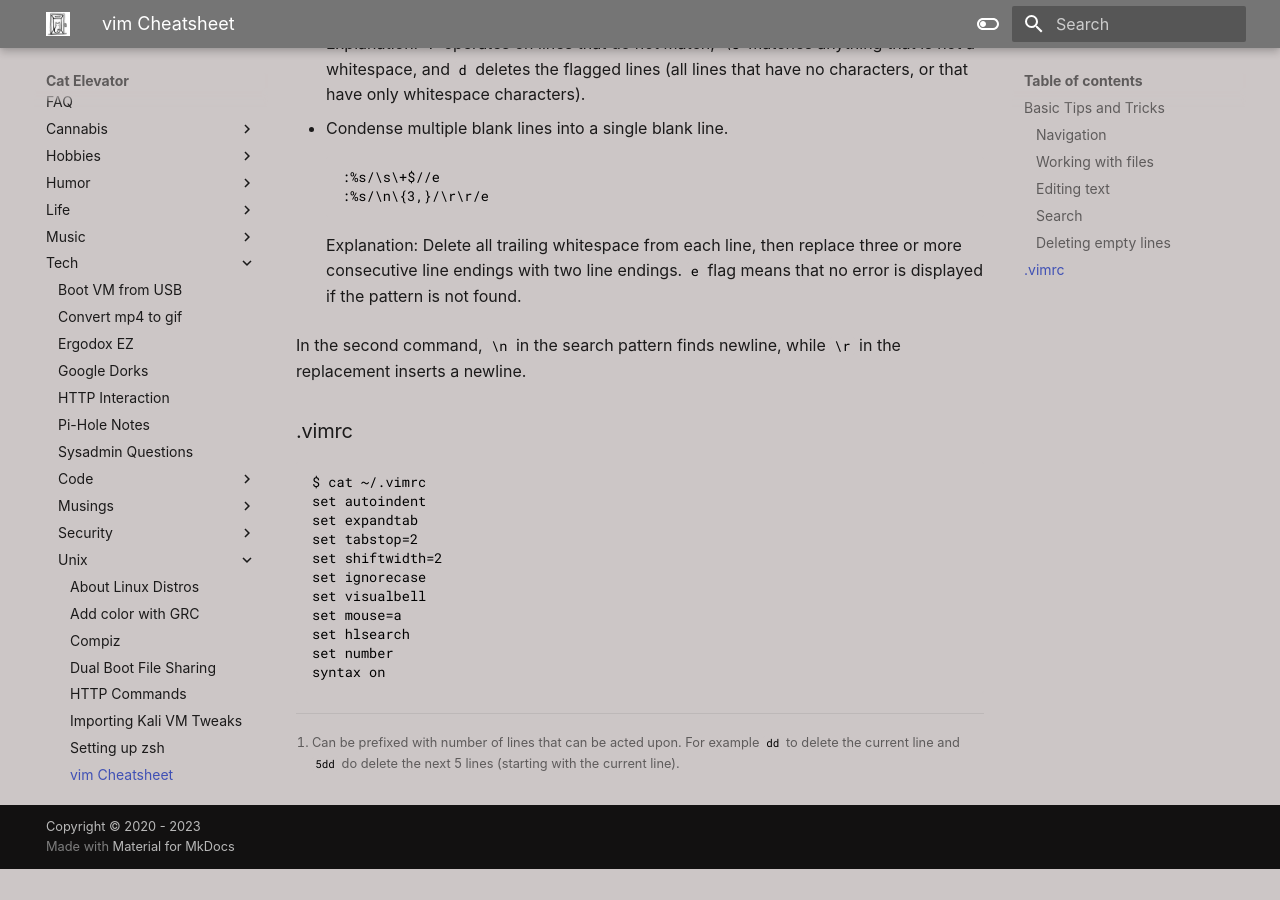
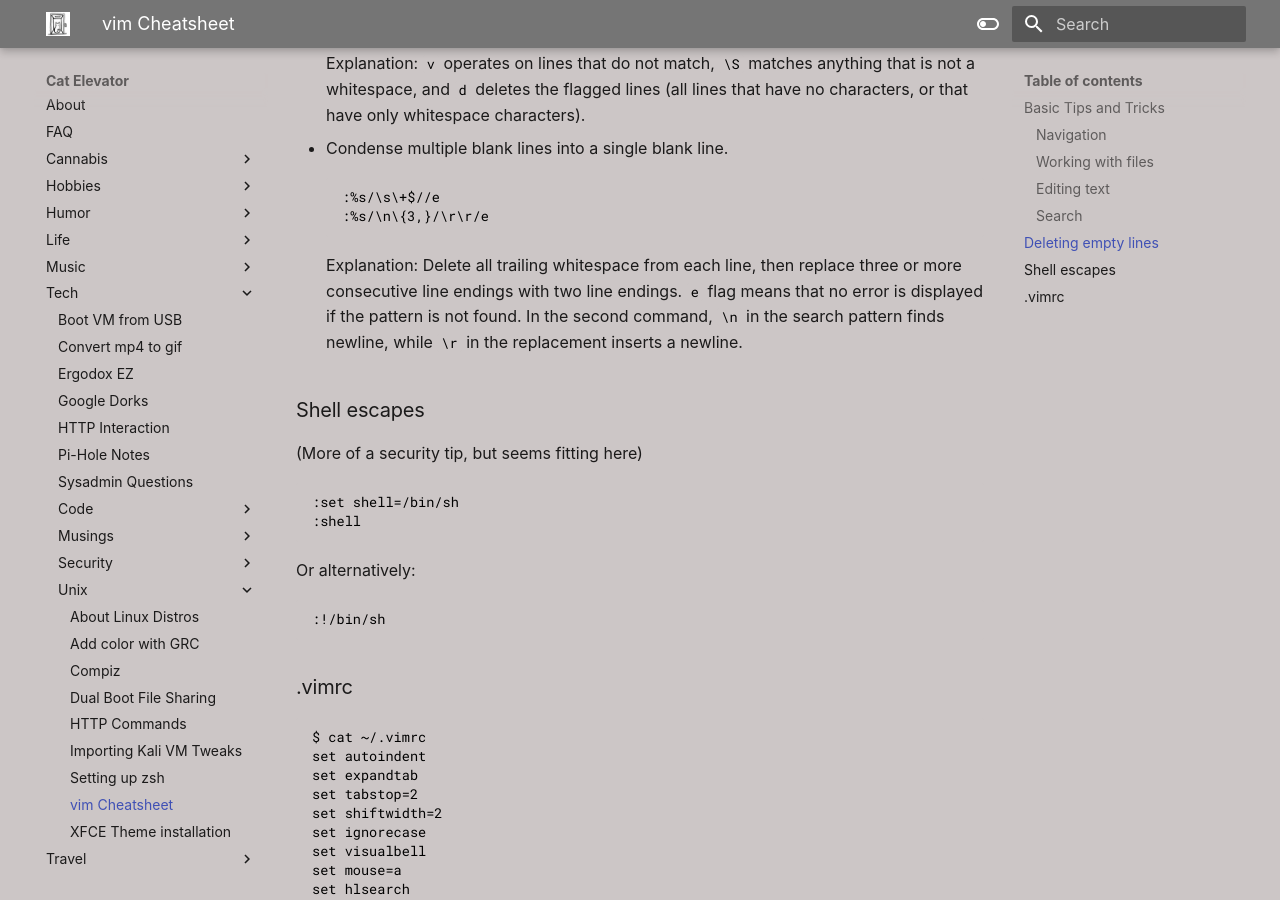
Before and after one commit to los7key/garden, an MkDocs documentation site: the page built from docs/tech/unix/vim.md, in a window 1280 px wide and 900 px high, scrolled down 1802 px. Built offline with MkDocs 1.6.1 and Material for MkDocs 9.7.7, drawn with Linux system fonts in a browser that asks for light colours; some web fonts are replaced; before the commit the page ends 2671 px from its top, so only the background shows below that.

Commit message:
vim fixes

````diff
--- a/docs/tech/unix/vim.md
+++ b/docs/tech/unix/vim.md
@@ -49,7 +49,7 @@
 * `:%s/foo/bar/g` - Search file for all occurances of `foo` and replace with `bar` globally
 * `:%s/^M//g` = Remove CRLF ^M line chars (Ctrl+V to get the ^ and then Ctrl+M to insert the M)
 
-### Deleting empty lines
+## Deleting empty lines
 * Delete all empty lines:
 ```
 :g/^$/d
@@ -68,9 +68,20 @@
 :%s/\s\+$//e
 :%s/\n\{3,}/\r\r/e
 ```
-Explanation: Delete all trailing whitespace from each line, then replace three or more consecutive line endings with two line endings. `e` flag means that no error is displayed if the pattern is not found.
+Explanation: Delete all trailing whitespace from each line, then replace three or more consecutive line endings with two line endings. `e` flag means that no error is displayed if the pattern is not found.   In the second command, `\n` in the search pattern finds newline, while `\r` in the replacement inserts a newline.
 
-In the second command, `\n` in the search pattern finds newline, while `\r` in the replacement inserts a newline.
+## Shell escapes
+(More of a security tip, but seems fitting here)
+    ```
+    :set shell=/bin/sh
+    :shell
+    ```
+
+Or alternatively:
+    ```
+    :!/bin/sh
+    ```
+
 
 ## .vimrc
 ```
````
